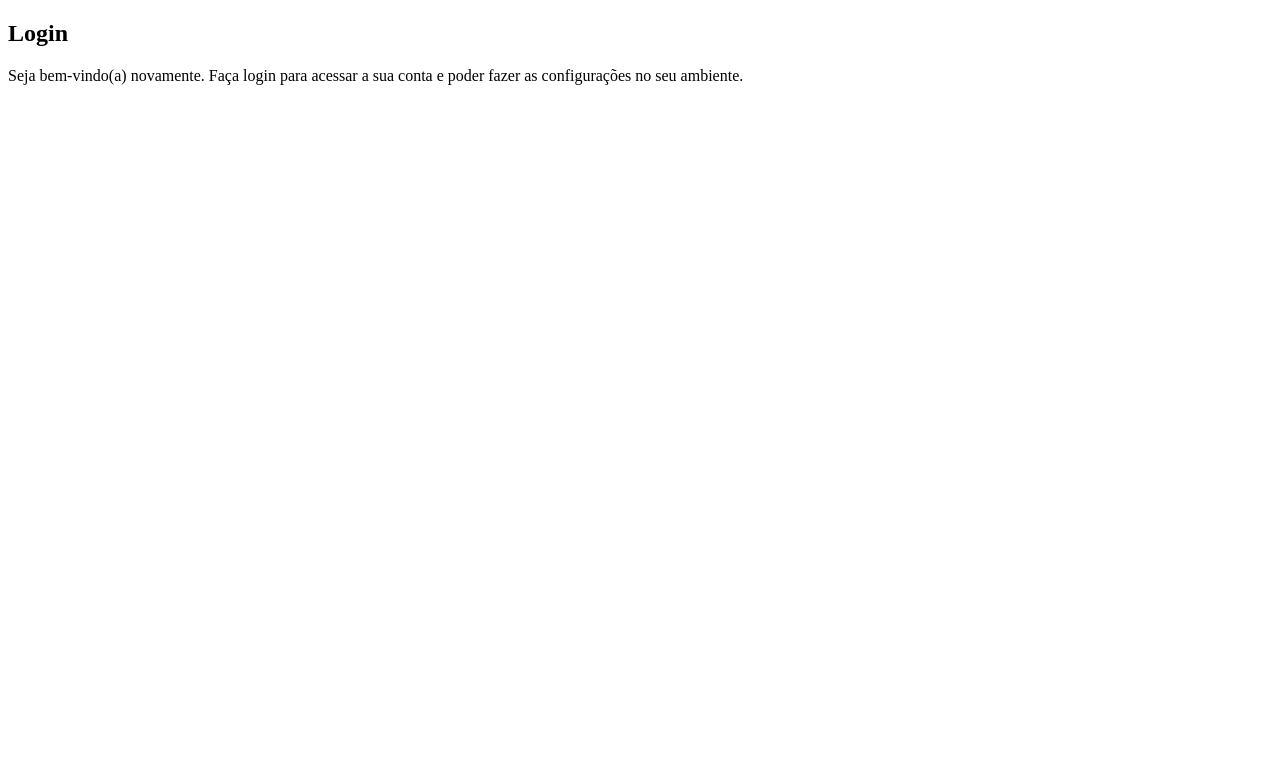
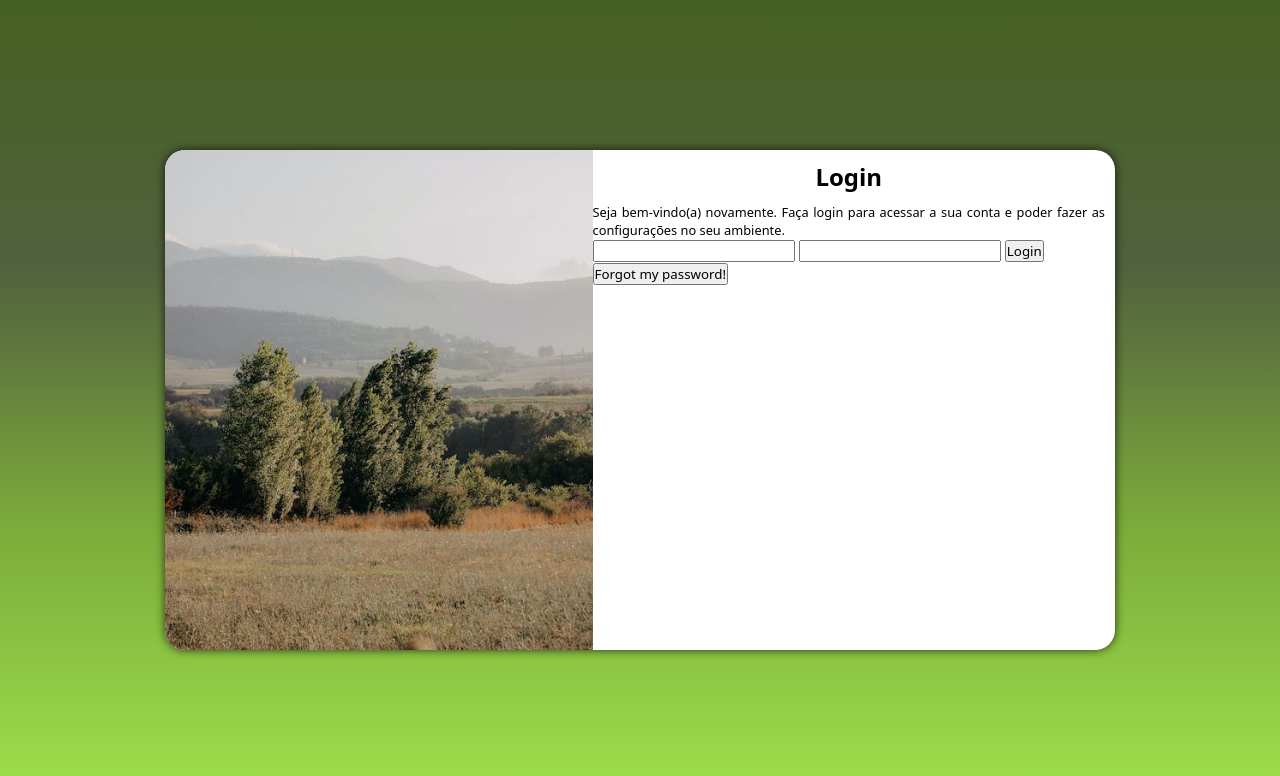
Before and after one commit to joaogpfigueiredo/HTML-CSS, a plain HTML site: page Desafios/Desafio 16/index.html in a window 1280 px wide. Drawn offline with Linux system fonts and the light colour scheme.

Commit message:
media query

```diff
--- a/Desafios/Desafio 16/index.html
+++ b/Desafios/Desafio 16/index.html
@@ -6,19 +6,23 @@
     <link rel="shortcut icon" href="../../Exercises/favicon.ico" type="image/x-icon">
     <title>Login Page</title>
     <link rel="stylesheet" href="styles/style.css">
+    <link rel="stylesheet" href="styles/media-query.css">
 </head>
 <body>
     <main>
         <section id="login">
             <div id="image">
-
+                <!-- Image -->
             </div>
 
             <div id="form">
                 <h1>Login</h1>
                 <p>Seja bem-vindo(a) novamente. Faça login para acessar a sua conta e poder fazer as configurações no seu ambiente.</p>
                 <form action="login.php" method="post">
-
+                    <input type="email" name="iemail" id="email">
+                    <input type="password" name="ipass" id="password">
+                    <input type="submit" value="Login">
+                    <input type="submit" value="Forgot my password!">
                 </form>
             </div>
         </section>
--- /dev/null
+++ b/Desafios/Desafio 16/styles/media-query.css
@@ -0,0 +1,69 @@
+@charset "UTF-8";
+
+:root {
+    --color1: #C2E693;
+    --color2: #A0E04C;
+    --color3: #7CAD3B;
+    --color4: #52613E;
+    --color5: #456121 ;
+}
+
+/*
+Typical Device Breakpoints
+--------------------------------
+Small Screens - up to 600px
+Smartphone - from 600px to 768px
+Tablet - from 768px to 992px
+Desktop - from 992px to 1200px
+Big Screens - above 1200px
+*/
+
+@media screen and (min-width: 768px) and (max-width: 992px) {
+
+    html, body {
+        background-image: linear-gradient(to bottom, var(--color5), var(--color4), var(--color3), var(--color2));
+    }
+
+    section#login {
+        width: 80vw;
+    }
+
+    section#login > div#image {
+        float: left;
+
+        width: 30%;
+        height: 100%;
+
+        border-radius: 20px 0px 0px 20px;
+    }
+
+    section#login > div#login {
+        float: right;
+        width: 70%;
+    }
+}
+
+@media screen and (min-width: 992px) {
+
+    html, body {
+        background-image: linear-gradient(to bottom, var(--color5), var(--color4), var(--color3), var(--color2));
+    }
+
+    section#login {
+        width: 950px;
+    }
+
+    section#login > div#image {
+        float: left;
+
+        width: 45%;
+        height: 100%;
+
+        border-radius: 20px 0px 0px 20px;
+    }
+
+    section#login > div#login {
+        float: right;
+        width: 55%;
+    }
+}
--- a/Desafios/Desafio 16/styles/style.css
+++ b/Desafios/Desafio 16/styles/style.css
@@ -7,3 +7,66 @@
     --color4: #52613E;
     --color5: #456121 ;
 }
+
+* {
+    font-family: system-ui, -apple-system, BlinkMacSystemFont, 'Segoe UI', Roboto, Oxygen, Ubuntu, Cantarell, 'Open Sans', 'Helvetica Neue', sans-serif;
+    margin: 0px;
+    padding: 0px;
+    box-sizing: border-box;
+}
+
+
+html, body {
+    background-color: var(--color4);
+    height: 100vh;
+    width: 100vw;
+}
+
+main {
+    position: relative;
+    height: 100vh;
+    width: 100vw;
+}
+
+section#login {
+    display: block;
+    position: absolute;
+
+    background-color: #ffffff;
+
+    width: 250px;
+    height: 500px;
+    border-radius: 20px;
+    box-shadow: 0px 0px 10px #000000c0;
+
+    top: 50%;
+    left: 50%;
+    transform: translate(-50%, -50%);
+
+    transition: width .3s, height .3s;
+    transition-timing-function: is;
+}
+
+section#login > div#image {
+    background: url(../images/free-photo-of-campo-area-grama-panorama.jpeg) no-repeat;
+    height: 200px;
+    background-position: center center;
+    background-size: cover;
+    border-radius: 20px 20px 0px 0px;
+}
+
+section#login > div#form {
+    display: block;
+
+    padding: 10px;
+}
+
+section#login > div#form > h1 {
+    text-align: center;
+    margin-bottom: 10px;
+}
+
+section#login > div#form > p {
+    text-align: justify;
+    font-size: 0.8em;
+}
```
Also changed, not shown: Desafios/Desafio 16/images/free-photo-of-campo-area-grama-panorama.jpeg (renamed from Desafios/Desafio 16/imagens/free-photo-of-campo-area-grama-panorama.jpeg).
